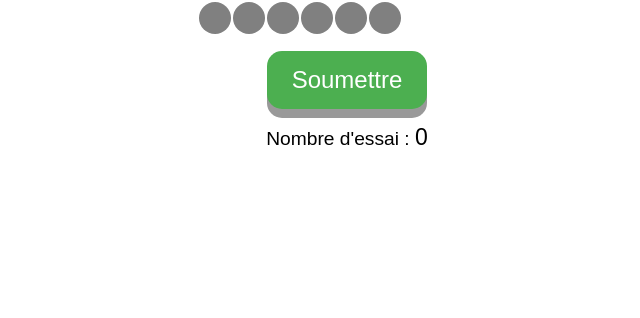
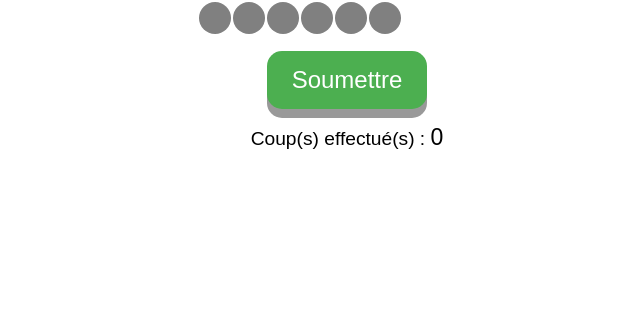
Before and after one commit to williambouet/MasterMind, a PHP site: page / in a window 1280 px wide. Shown: the part 784-1102 px from the top of the page, without its empty margins (293-933 px from the left). Run offline with PHP 8.4, Linux system fonts and the light colour scheme.

Commit message:
opérationnel, réglage manuel à automatiser

```diff
--- a/public/index.php
+++ b/public/index.php
@@ -17,7 +17,7 @@
             <div id="blackCircle" class='view_table'></div>
             <div name='prepare_Proposal' class='view_table' id='greyCircle'></div>
             <div id='btn'><button type="button" class="button" onclick="verifications()">Soumettre</button></div>
-            <div class='cpt'>Nombre d'essai : <span id='compt' class='cpt'>0</span> </div>
+            <div class='cpt'>Coup(s) effectué(s) : <span id='compt' class='cpt'>0</span></div>
         </div>
     </main>
 
```
Also changed, not shown: public/script.js (+5 -12 lines).
